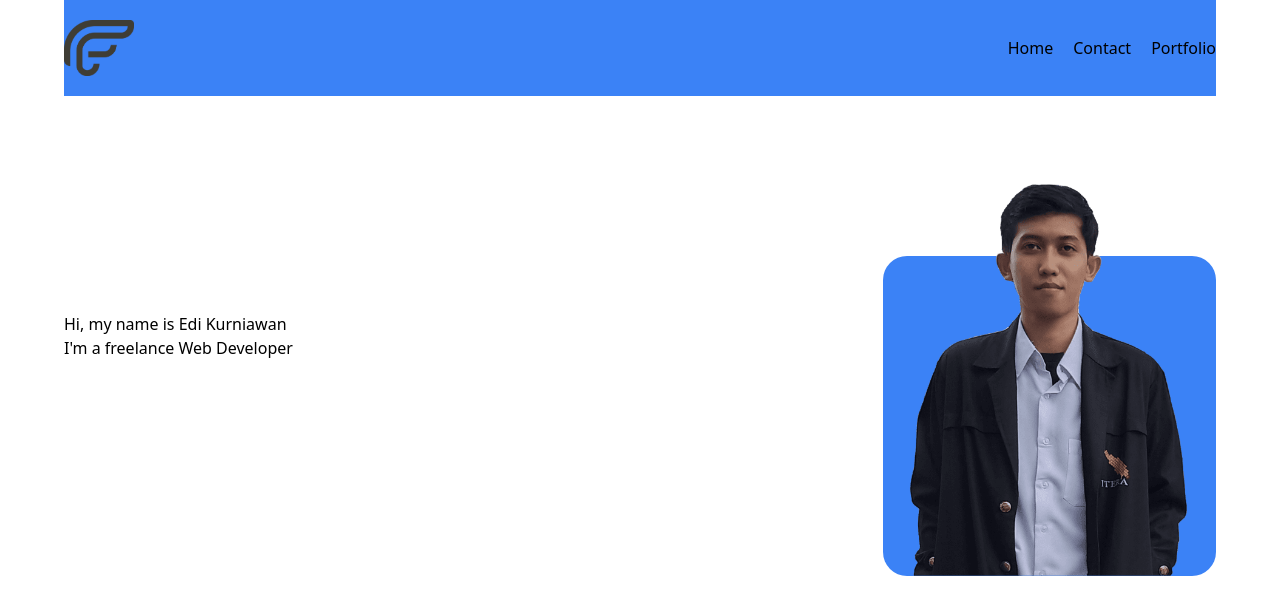
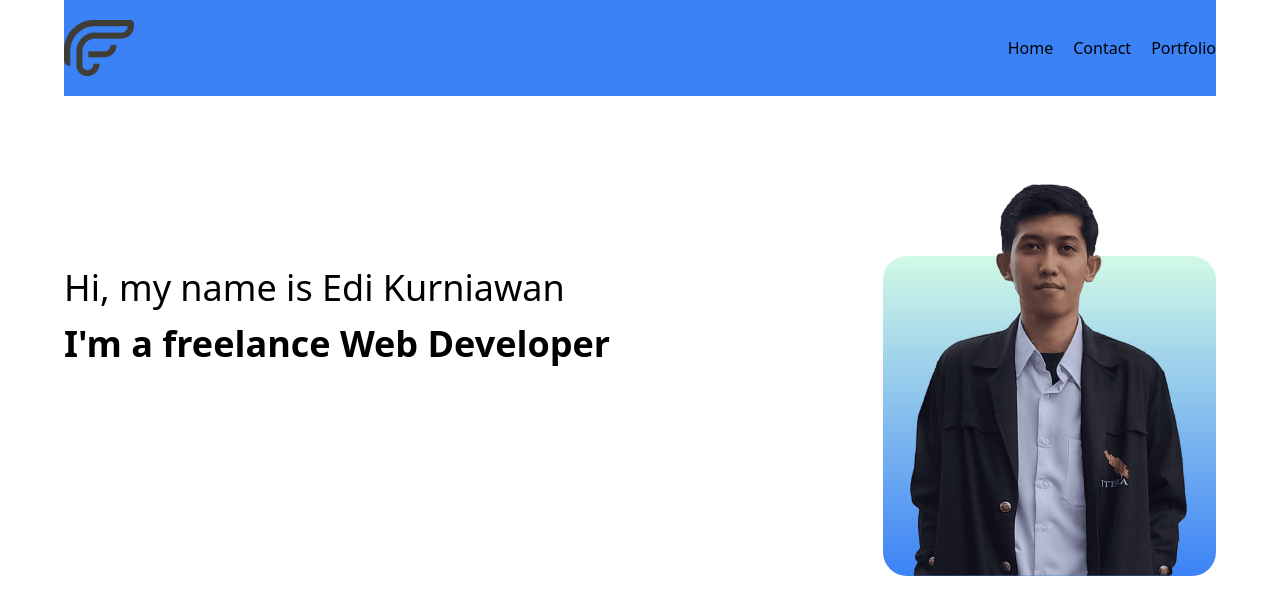
Before and after one commit to edikurniawan-dev/edikurniawan.dev, a React (Create React App) app: page / in a window 1280 px wide. Shown: the top 614 px of the page. Built offline with nearby package versions, Linux system fonts and the light colour scheme.

Commit message:
udate home page

```diff
--- a/src/pages/Home.jsx
+++ b/src/pages/Home.jsx
@@ -4,9 +4,21 @@ import Myfoto from '../images/me.png';
 const Home = () => {
     return (
         <div className="flex items-center justify-between">
-            <div className="w-3/5">
-                <h3>Hi, my name is Edi Kurniawan</h3>
-                <h1>I'm a freelance Web Developer</h1>
+            <div className="w-3/5 space-y-4">
+                <h3 className="font-poppins text-4xl">
+                    Hi, my name is Edi Kurniawan
+                </h3>
+                <h1 className="font-poppins font-bold text-4xl">
+                    I'm a freelance Web Developer
+                </h1>
+                <div>
+                    <a href="https://github.com" className="mr-4 text-red-500">
+                        <i className="fab fa-linkedin fa-3x"></i>
+                    </a>
+                    <a href="https://github.com" className="text-red-500">
+                        <i className="fab fa-github-square fa-3x"></i>
+                    </a>
+                </div>
             </div>
             <div className="w-2/5 pt-40 relative">
                 <div className="flex justify-end pr-5">
@@ -16,7 +28,7 @@ const Home = () => {
                         alt=""
                     />
                 </div>
-                <div className="bg-blue-500 ml-32 pb-80 rounded-3xl"></div>
+                <div className="bg-gradient-to-b from-green-100 to-blue-500 ml-32 pb-80 rounded-3xl"></div>
             </div>
         </div>
     );
```
